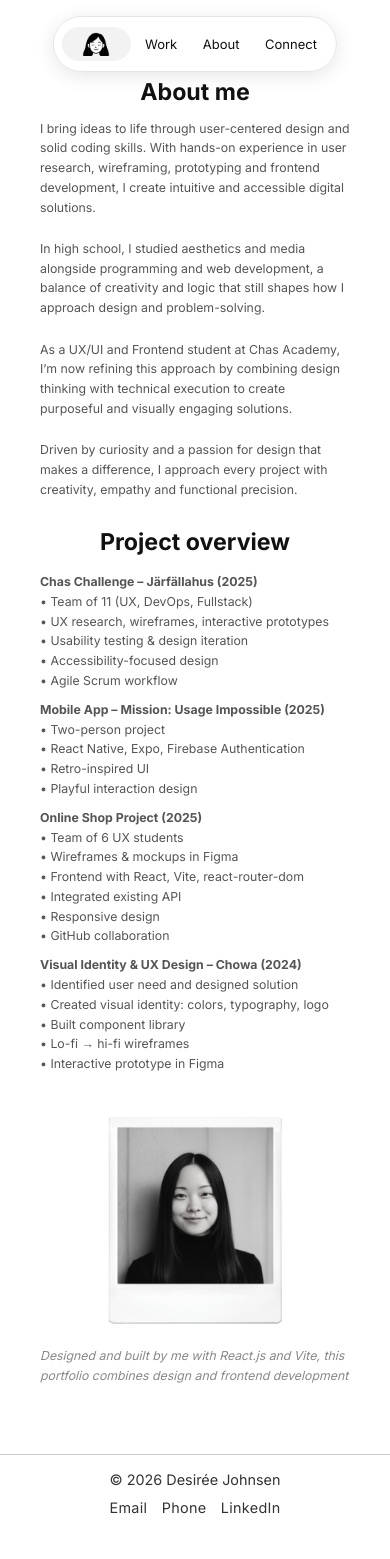
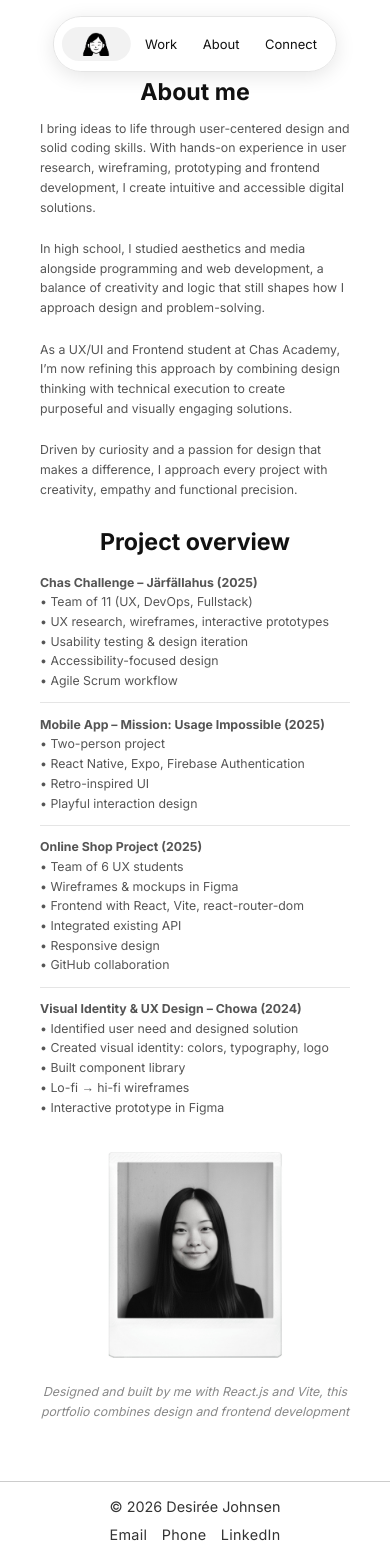
Before and after one commit to desjohnsen/portfolio, a React (Vite) app: page /about in a window 390 px wide. Before the commit the page ends 1532 px from the top, so only its background shows below. Built offline with nearby package versions, Linux system fonts and the light colour scheme.

Commit message:
fix: refine mobile about page hierarchy

```diff
--- a/src/pages/About.jsx
+++ b/src/pages/About.jsx
@@ -93,6 +93,7 @@ const About = () => {
           </div>
         </div>*/}
 
+        <section className="about-projects">
           <header>
             <h2 className="about-title">Project overview</h2>
           </header>
@@ -151,16 +152,19 @@ const About = () => {
               • Interactive prototype in Figma
             </li>
           </ul>
+        </section>
 
+        <div className="about-signoff">
         {/* MOBILE ONLY: Profile picture under "About me" */}
           <div className="mobile-pic">
             <img src={profilePicMobile} alt="Profile mobile" className="about-image" />
           </div>
 
-        <p className="about-text" style={{ fontStyle: "italic", color: "#888" }}>
+          <p className="about-text about-signoff-text">
             Designed and built by me with React.js and Vite, this portfolio combines
             design and frontend development
           </p>
+        </div>
       </div>
 
       {/* Desktop/Tablet: Original aside layout; mobile order handled separately */}
--- a/src/styles/About.css
+++ b/src/styles/About.css
@@ -162,12 +162,28 @@
   flex-direction: column;
   list-style: none;
   padding-left: 0;
+  margin: 0;
+}
+
+.about-projects {
+  display: flex;
+  flex-direction: column;
+  gap: 0;
+}
+
+.about-signoff {
+  display: flex;
+  flex-direction: column;
+  align-items: center;
+  gap: 0.2rem;
+  margin-top: 0.55rem;
+  padding-top: 0.7rem;
 }
 
 .mobile-pic {
   display: block; /* Only visible on mobile */
   text-align: center;
-  margin: 0.95rem 0 0.1rem;
+  margin: 0;
 }
 
 .mobile-pic img {
@@ -176,6 +192,13 @@
   height: auto;
   object-fit: cover;
   border-radius: 0.5rem;
+}
+
+.about-signoff-text {
+  margin-bottom: 0;
+  font-style: italic;
+  color: #888;
+  text-align: center;
 }
 
 .mobile-skills {
@@ -237,10 +260,50 @@
   }
 }
 
+@media (max-width: 767px) {
+  .experience-section {
+    gap: 0;
+  }
+
+  .experience-section .about-text {
+    margin-bottom: 0;
+    padding: 0.72rem 0;
+    border-radius: 0;
+    background: transparent;
+    box-shadow: none;
+    border: none;
+    border-bottom: 1px solid #e5e5e5;
+  }
+
+  .about-projects .about-title {
+    margin-bottom: 0.30rem;
+  }
+
+  .experience-section li:last-child {
+    border-bottom: none;
+  }
+
+}
+
 @media (min-width: 768px) {
   .mobile-pic,
   .mobile-skills {
     display: none;
+  }
+
+  .about-projects {
+    gap: 0;
+  }
+
+  .about-signoff {
+    display: block;
+    margin-top: 0;
+    padding-top: 0;
+    border-top: none;
+  }
+
+  .about-signoff-text {
+    text-align: left;
   }
 
   .about-image-wrapper {
```
Lines whose indentation alone changed are shown as unchanged.
